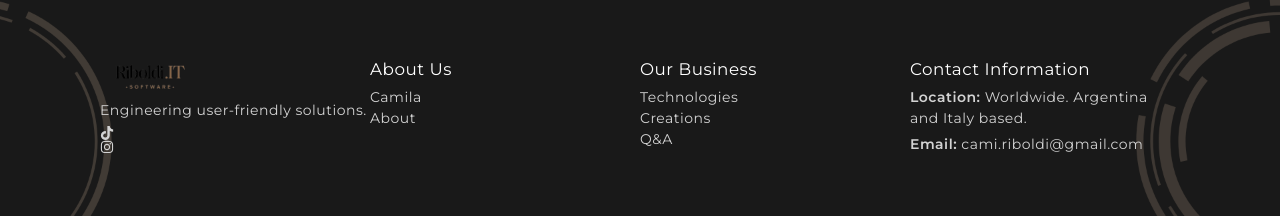
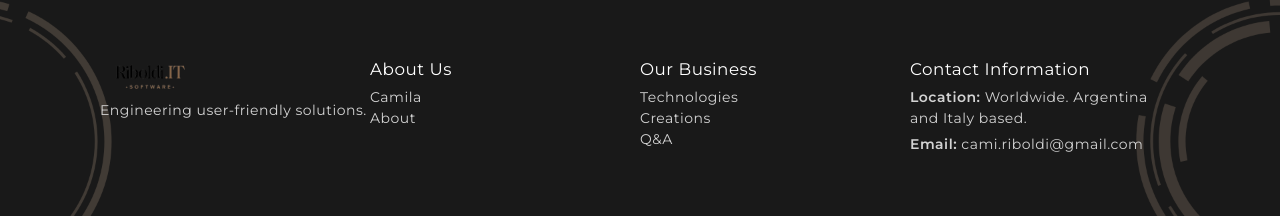
Before and after one commit to riboldicamila/01productwebsite, a React (Vite) app: page /search in a window 1280 px wide. Shown: the part 895-1111 px from the top of the page. Built offline with nearby package versions, Linux system fonts and the light colour scheme.

Commit message:
content update

```diff
--- a/src/Components/Footer/Footer.jsx
+++ b/src/Components/Footer/Footer.jsx
@@ -10,10 +10,6 @@ const Footer = () => {
       <div className="footer-column">
         <img src={logoImage} alt="Logo" className="logo" />
         <p className="text-light">Engineering user-friendly solutions.</p>
-        <div className="social-media-icons">
-          <FaTiktok className="tiktok-icon" />
-          <FaInstagram className="instagram-icon" />
-        </div>
       </div>
       <div className="footer-column">
         <h3 className="title">About Us</h3>
```
